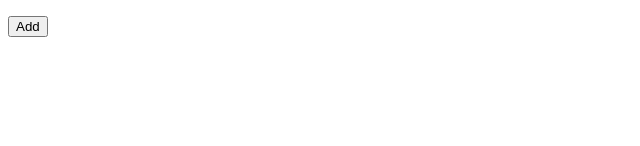
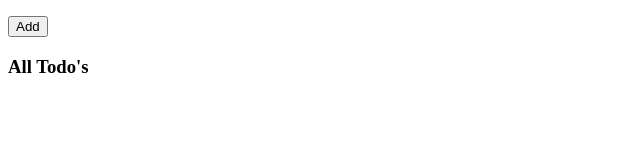
Before and after one commit to nikita-jadhav16/todo_list, a React (Create React App) app: page / in a window 1280 px wide. Both pictures are taken after typing "Sample", "Sample" into the empty fields and a click on the button "Add". Shown: the part 140-286 px from the top of the page, without its empty margins (0-640 px from the left). Built offline with nearby package versions, Linux system fonts and the light colour scheme.

Commit message:
added todos

```diff
--- a/src/components/Todo.js
+++ b/src/components/Todo.js
@@ -6,9 +6,13 @@ const Todo = () => {
     description: "",
   });
 
+  const [todos, setTodos] = useState([]);
+
   const handleSubmit = (e) => {
     e.preventDefault();
     console.log("added todo: ", todo);
+    setTodos([...todos, todo]);
+
     setTodo({
       title: "",
       description: "",
@@ -39,6 +43,9 @@ const Todo = () => {
         <br />
         <button type="submit">Add</button>
       </form>
+      {console.log("all todos", todos)}
+
+      {todos.length > 0 && <h3>All Todo's</h3>}
     </>
   );
 };
```
